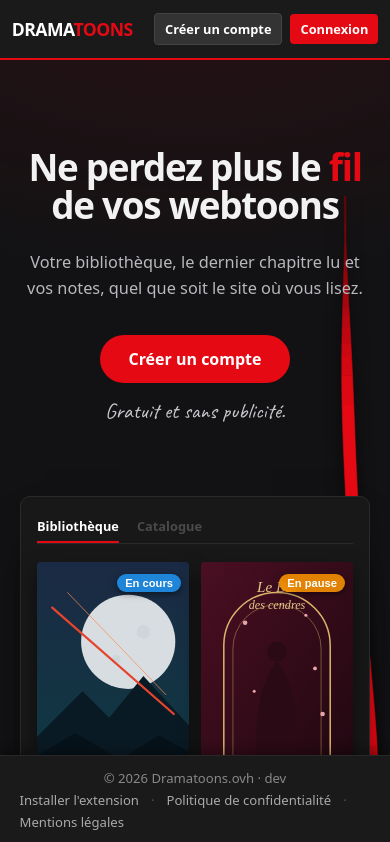
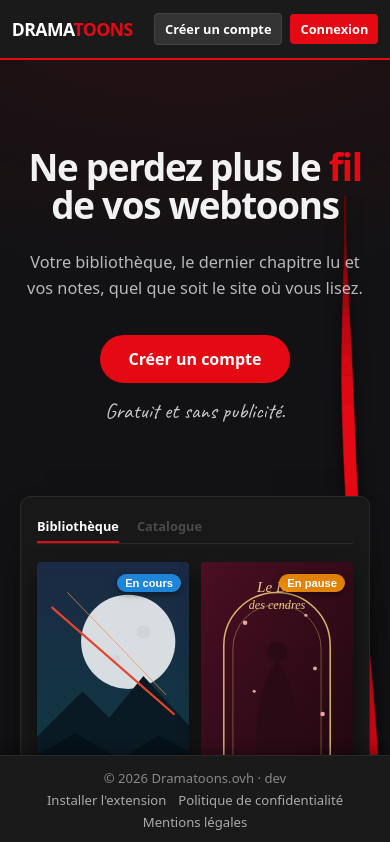
Before and after one commit to remi-leconte/dramatoons-front, a Vue app: page / in a window 390 px wide. Shown: the top 842 px of the page. Built offline with nearby package versions, Linux system fonts and the light colour scheme.

Commit message:
feature(#204): masque les séparateurs du pied de page sur mobile

```diff
--- a/src/App.vue
+++ b/src/App.vue
@@ -326,5 +326,14 @@ body {
     align-items: center;
     gap: 4px;
   }
+
+  /* Les liens passent à la ligne sur un téléphone : un séparateur y resterait seul en bout de ligne */
+  .footer-links {
+    justify-content: center;
+  }
+
+  .footer-separator {
+    display: none;
+  }
 }
 </style>
```
